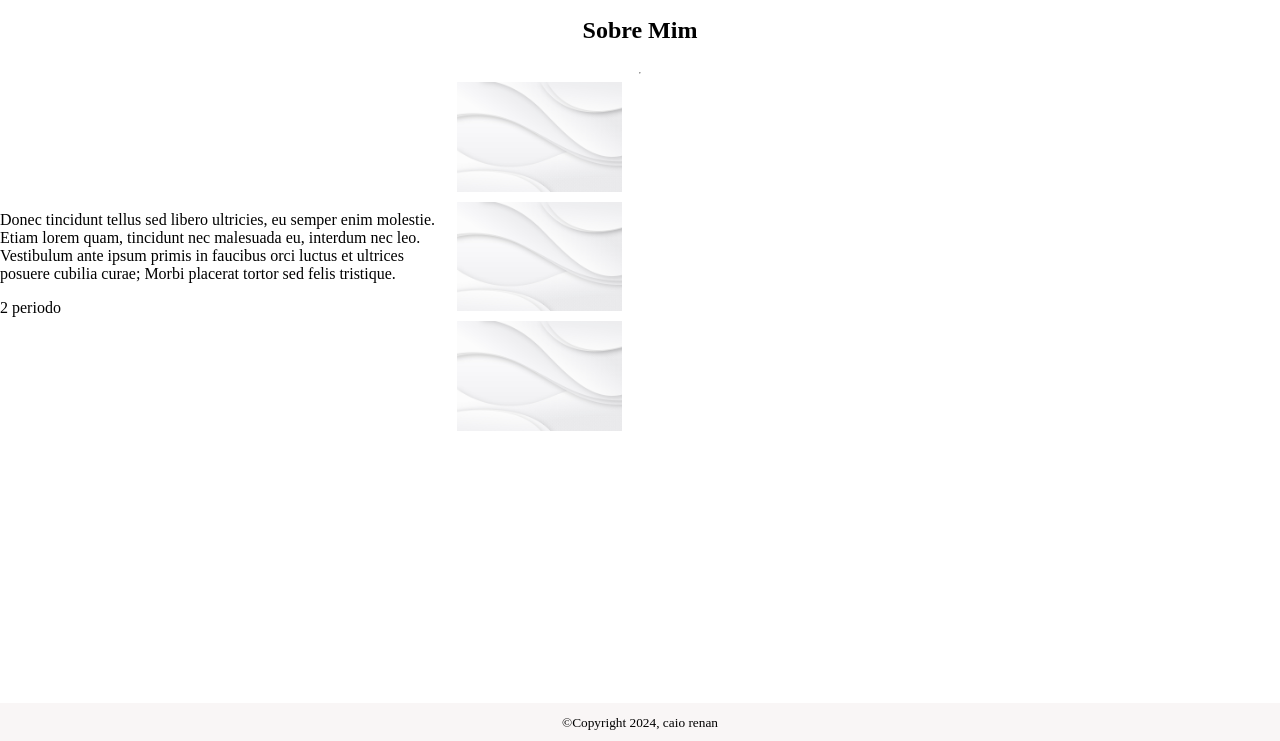
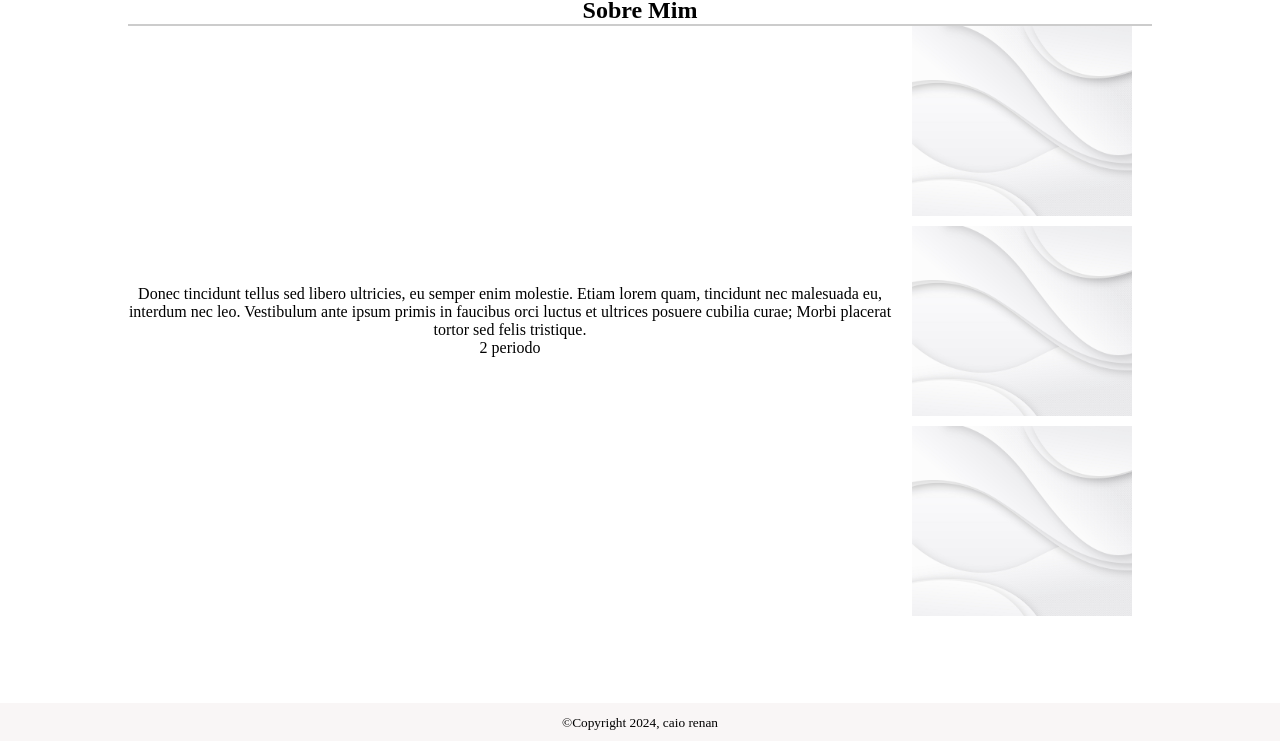
Before and after one commit to mycaio/projeto-desv-web, a plain HTML site: page index.html in a window 1280 px wide. Shown: the part 59-800 px from the top of the page. Drawn offline with Linux system fonts and the light colour scheme.

Commit message:
concertando erro do conteudo no canto

```diff
--- a/index.html
+++ b/index.html
@@ -3,7 +3,7 @@
 <head>
     <meta charset="UTF-8"/>
     <meta name="viewport" content="width=device-width, initial-scale=1.0">
-    <title>Portifolio caio :)</title>
+    <title>Portifolio caio </title>
     <link rel="stylesheet" href="styles.css">
 </head>
 <body>
--- a/styles.css
+++ b/styles.css
@@ -1,3 +1,9 @@
+* {
+    margin: 0;
+    padding: 0;
+    box-sizing: border-box; /* Facilita o controle do tamanho dos elementos */
+    background-color: none;
+}
 html, body {
     height: 100%;
     margin: 0;
@@ -9,14 +15,16 @@ body {
     min-height: 100vh;
     display: flex;
     flex-direction: column;
+    background-color: white;
 }
 
-.cabecalio{
+/*------------------------------------------------------------*/
+header{
     display: flex;
     flex-direction: row;
     justify-content: space-between;
     align-items: center;
-    background-color: #f9f6f6;
+    background-color: #f3ecec;
 }
 
 .navegacao{
@@ -31,19 +39,53 @@ body {
     margin-right: 20px;
 }
 
+/*------------------------------------------------------------*/
+main {
+    flex: 1; /* Garante que o main ocupe o espaço restante */
+    overflow-y: auto; /* Permite rolagem dentro do main se necessário */
+
+
+}
+
+section{
+    display: flex;
+    flex-direction: column;
+
+    align-content: center;
+    align-items: center; /* Centraliza o conteúdo horizontalmente */
+    text-align: center;
+}
+
+hr {
+    width: 80%; /* Define a largura da linha */
+    height: 2px; /* Define a espessura da linha */
+    background-color: #ccc; /* Define a cor da linha */
+    border: none; /* Remove a borda padrão */
+     /* Centraliza a linha e adiciona margem acima e abaixo */
+}
+
+.conteudos{
+    width: 80%;
+    display: flex;
+    flex-direction: row;
+    align-items: center;
+    justify-content: center;
+    align-content: center;
+}
+
 .fundos {
     display: flex;
     flex-direction: column;
-    flex-wrap: wrap; /* Permite que as imagens quebrem linha se necessário */
+    /* Permite que as imagens quebrem linha se necessário */
     justify-content: space-around; /* Espaçamento uniforme entre as imagens */
     gap: 10px; /* Espaçamento entre as imagens */
+    padding: 0px 20px;
 }
 
 .fundos img {
-    width: 20%; /* A largura será 20% do elemento pai */
-    height: auto; /* Mantém a proporção da imagem */
-    max-width: 100%; /* Garante que a imagem não ultrapasse o tamanho do container */
-    object-fit: cover; /* Impede distorção da imagem */
+    width: 220px;
+    height: 190px;
+
 }
 
 @media (max-width: 768px) {
@@ -57,24 +99,8 @@ body {
         width: 80%; /* Imagens ainda maiores em telas bem pequenas */
     }
 }
-section{
-    display: flex;
-    align-items: center;
-    flex-direction: column;
-}
 
-.conteudos{
-    display: flex;
-    flex-direction: row;
-    align-items: center;
-    justify-content: space-between;
-}
-
-main {
-    flex: 1; /* Garante que o main ocupe o espaço restante */
-    overflow-y: auto; /* Permite rolagem dentro do main se necessário */
-}
-
+/*------------------------------------------------------------*/
 footer {
     background-color: #f9f6f6;
     padding: 10px;
```
